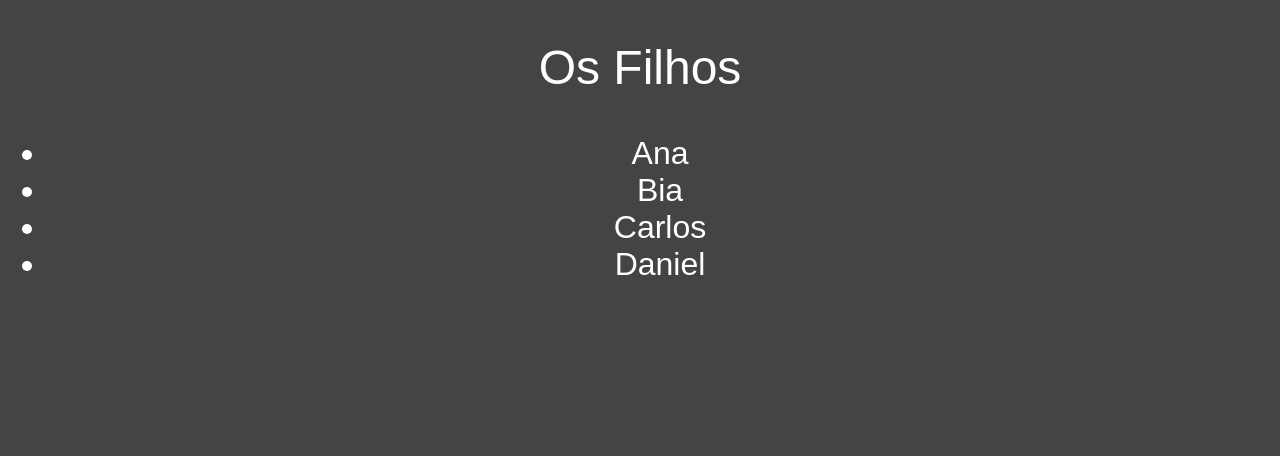
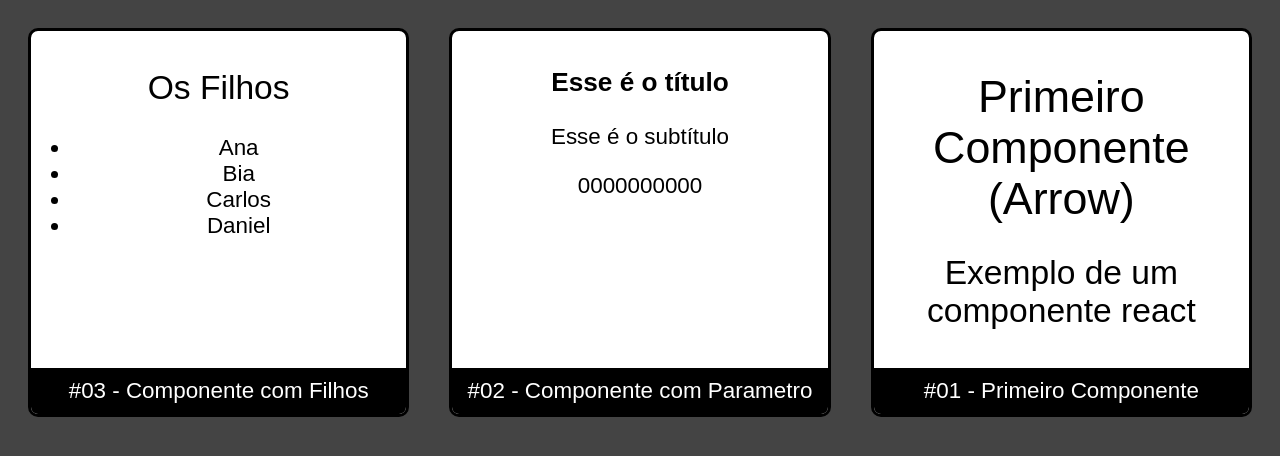
Before and after one commit to kleitonMarques/fundamentosReactCod3r, a React (Create React App) app: page / in a window 1280 px wide. Shown: the top 456 px of the page. Built offline with nearby package versions, Linux system fonts and the light colour scheme.

Commit message:
Adicionando os exercicios em Cards

```diff
--- /dev/null
+++ b/src/App.css
@@ -0,0 +1,4 @@
+.App {
+    display: flex;
+    flex-wrap: wrap;
+}
--- /dev/null
+++ b/src/App.jsx
@@ -0,0 +1,33 @@
+import './App.css'
+import React from 'react'
+
+import Primeiro from './components/Primeiro'
+import ComParamentro from './components/ComParamentro'
+import ComFilhos from './components/ComFilhos'
+import Card from './components/layout/Card'
+
+export default props => (
+    <div className="App">
+        <Card titulo="#03 - Componente com Filhos">
+            <ComFilhos>
+                <ul>
+                    <li>Ana</li>
+                    <li>Bia</li>
+                    <li>Carlos</li>
+                    <li>Daniel</li>
+                </ul>
+            </ComFilhos>
+        </Card>
+
+        <Card titulo="#02 - Componente com Parametro">
+            <ComParamentro
+                titulo="Esse é o título"
+                subtitulo="Esse é o subtítulo">
+            </ComParamentro>
+        </Card>
+
+        <Card titulo="#01 - Primeiro Componente">
+            <Primeiro></Primeiro>
+        </Card>
+    </div>
+)
--- /dev/null
+++ b/src/components/layout/Card.css
@@ -0,0 +1,24 @@
+.Card {
+    flex: 1;
+    margin: 20px;
+    border: 3px solid #000;
+    border-radius: 10px;
+    overflow: hidden;
+    background-color: #fff;
+
+    display: flex;
+    flex-direction: column;
+    min-width: 300px;
+}
+
+.Card .Conteudo {
+    flex: 1;
+    color: #000;
+    padding: 10px 0px;
+}
+
+.Card .Footer {
+    background-color: #000;
+    color: #fff;
+    padding: 10px 0px;
+}
--- /dev/null
+++ b/src/components/layout/Card.jsx
@@ -0,0 +1,12 @@
+import './Card.css'
+import React from 'react'
+
+export default props =>
+    <div className="Card">
+        <div className="Conteudo">
+            {props.children}
+        </div>
+        <div className="Footer">
+            {props.titulo}
+        </div>
+    </div>
--- a/src/index.css
+++ b/src/index.css
@@ -1,7 +1,7 @@
 body {
     font-family: Arial, Helvetica, sans-serif;
     font-weight: 300;
-    font-size: 2rem;
+    font-size: 1.4rem;
     background-color: #444;
     color: #fff;
     text-align: center;
--- a/src/index.js
+++ b/src/index.js
@@ -2,23 +2,9 @@ import './index.css'
 import React from 'react'
 import ReactDom from 'react-dom'
 
-import ComFilhos from './components/ComFilhos'
+import App from './App'
 
 ReactDom.render(
-    <div>
-        <ComFilhos>
-            <ul>
-                <li>Ana</li>
-                <li>Bia</li>
-                <li>Carlos</li>
-                <li>Daniel</li>
-            </ul>
-        </ComFilhos>
-        {/* <Primeiro></Primeiro>
-        <ComParamentro
-            titulo="Esse é o título"
-            subtitulo="Esse é o subtítulo">
-        </ComParamentro> */}
-    </div>,
+    <App></App>,
     document.getElementById('root')
 )
```
